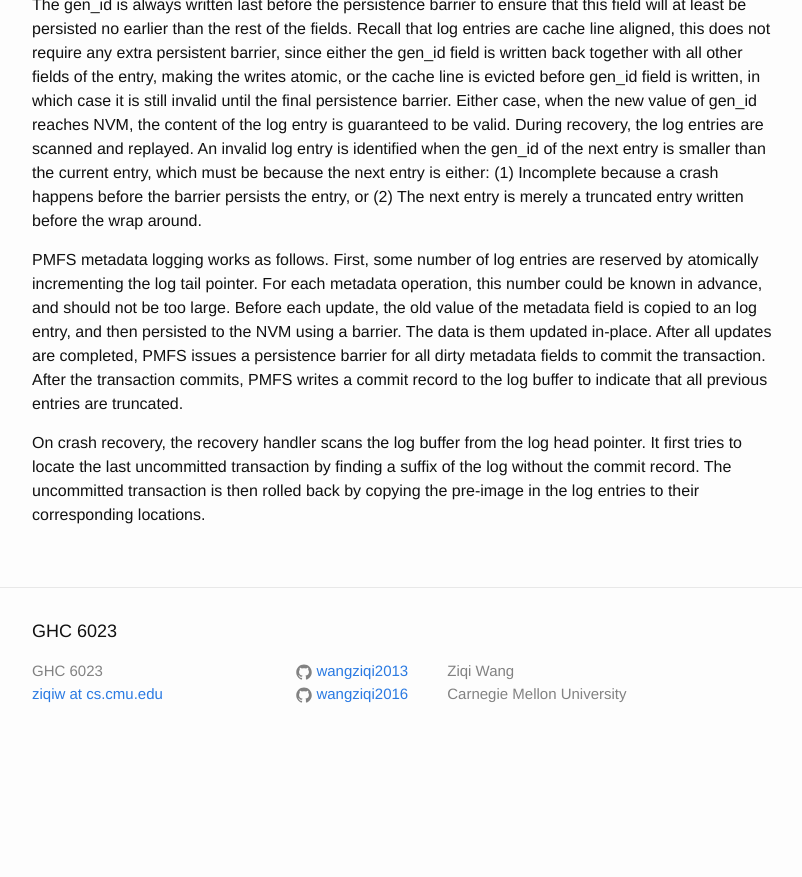
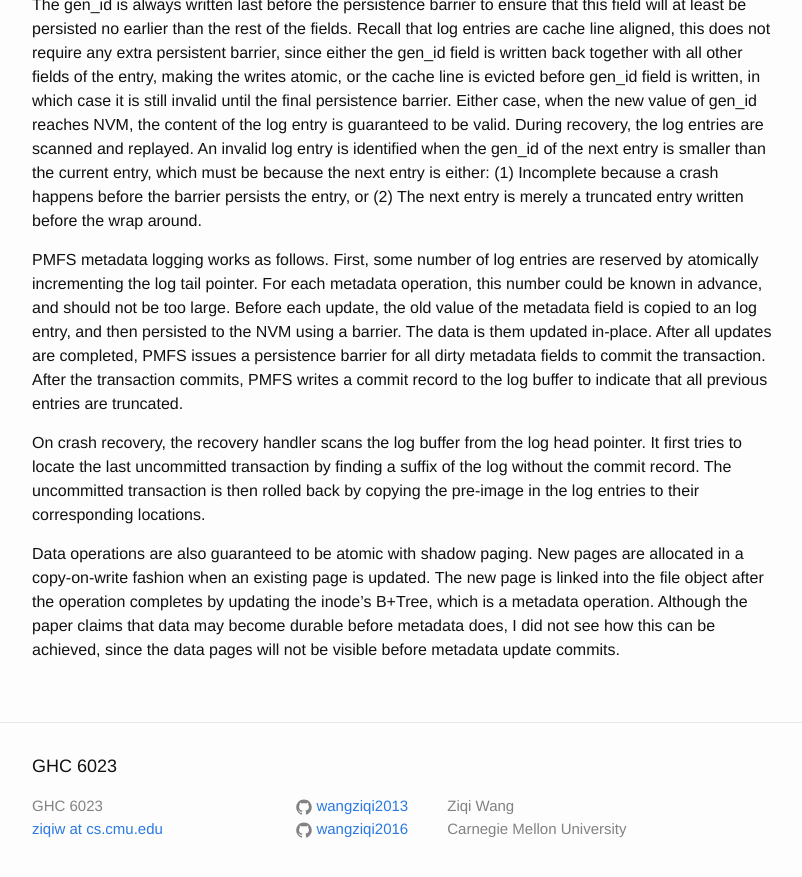
Before and after one commit to wangziqi2013/wangziqi2013.github.io, a Jekyll site: the page built from _posts/2020-06-23-pmfs.markdown, in a window 1280 px wide and 900 px high, scrolled down 3049 px. Shown: the top 877 px of the window, without its empty margins (238-1040 px from the left). Built offline with Jekyll 4.4.1, drawn with Linux system fonts in a browser that asks for light colours; before the commit the page ends 3814 px from its top, so only the background shows below that.

Commit message:
Adding data operation

```diff
--- a/_posts/2020-06-23-pmfs.markdown
+++ b/_posts/2020-06-23-pmfs.markdown
@@ -135,3 +135,8 @@ buffer to indicate that all previous entries are truncated.
 On crash recovery, the recovery handler scans the log buffer from the log head pointer. It first tries to locate the
 last uncommitted transaction by finding a suffix of the log without the commit record. The uncommitted transaction
 is then rolled back by copying the pre-image in the log entries to their corresponding locations.
+
+Data operations are also guaranteed to be atomic with shadow paging. New pages are allocated in a copy-on-write fashion
+when an existing page is updated. The new page is linked into the file object after the operation completes by updating
+the inode's B+Tree, which is a metadata operation. Although the paper claims that data may become durable before metadata
+does, I did not see how this can be achieved, since the data pages will not be visible before metadata update commits.
```
